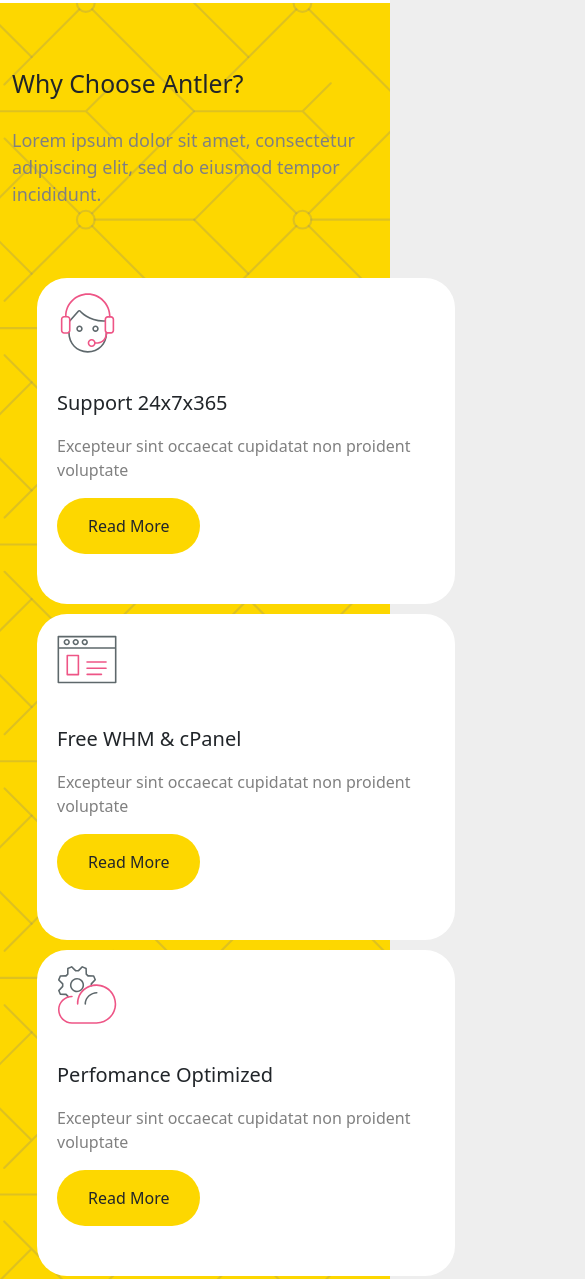
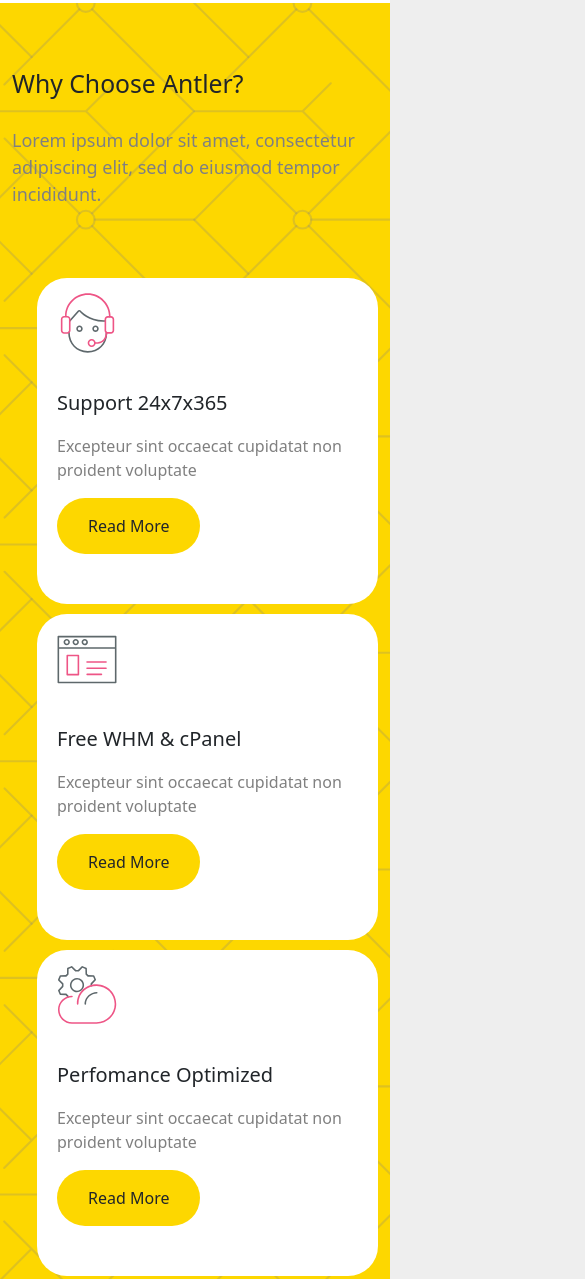
Before and after one commit to Mseleem/projectsample, a plain HTML site: page index.html in a window 390 px wide. Shown: the part 3480-4759 px from the top of the page, 585 px wide, since content can reach past the window. Drawn offline with nearby package versions, Linux system fonts and the light colour scheme.

Commit message:
fixed display issue with the (why us) section

```diff
--- a/css/style.css
+++ b/css/style.css
@@ -542,11 +542,14 @@ body {
 
 @media screen and (max-width: 550px) {
     .why-item {
-        width: 60%;
+        width: 100%;
+    }
+    .why {
+        width: unset;
     }
 
     #why-us{
-        height: 1300px;
+        height: 1398px;
     }
 
     .why-container {
--- a/index.html
+++ b/index.html
@@ -391,7 +391,8 @@
         </div><!--/why-fluid-->
         <div class="container">
           <div class="row why">
-            <div class="col-md-4 why-item" data-aos="fade-up" data-aos-duration="1000">
+            <!--data-aos="fade-up" data-aos-duration="1000"-->
+            <div class="col-md-4 col-sm-4 why-item">
               <div class="why-item-img">
                 <img src="images/customerService.svg" alt="">
               </div>
@@ -406,7 +407,8 @@
                 <button type="button" class="btn">Read More</button>
               </div>
             </div>
-            <div class="col-md-4 why-item" data-aos="fade-up" data-aos-duration="1500">
+            <!--data-aos="fade-up" data-aos-duration="1500"-->
+            <div class="col-md-4 col-sm-4 why-item">
               <div class="why-item-img">
                 <img src="images/freePanal.svg" alt="">
               </div>
@@ -421,7 +423,8 @@
                 <button type="button" class="btn">Read More</button>
               </div>
             </div>
-            <div class="col-md-4 why-item" data-aos="fade-up" data-aos-duration="2000">
+            <!--data-aos="fade-up" data-aos-duration="2000"-->
+            <div class="col-md-4 col-sm-4 why-item">
               <div class="why-item-img">
                 <img src="images/performance.svg" alt="">
               </div>
```
